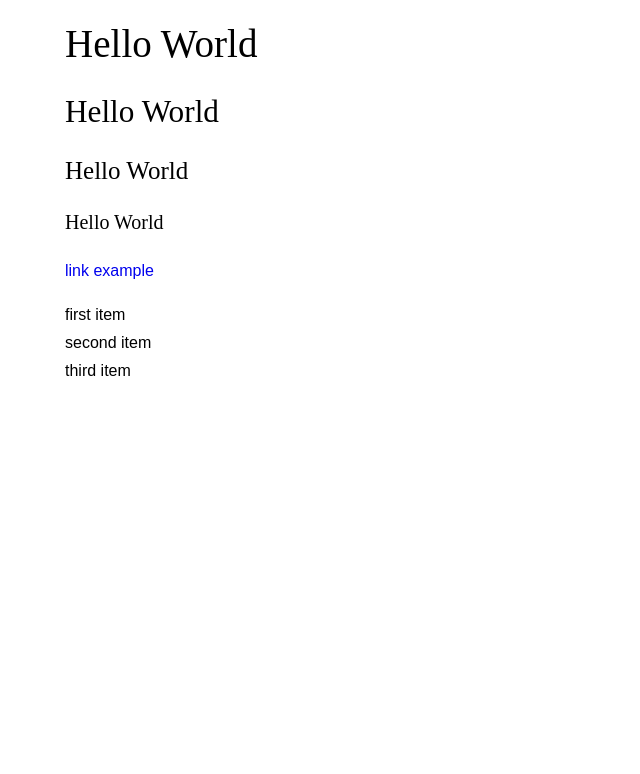
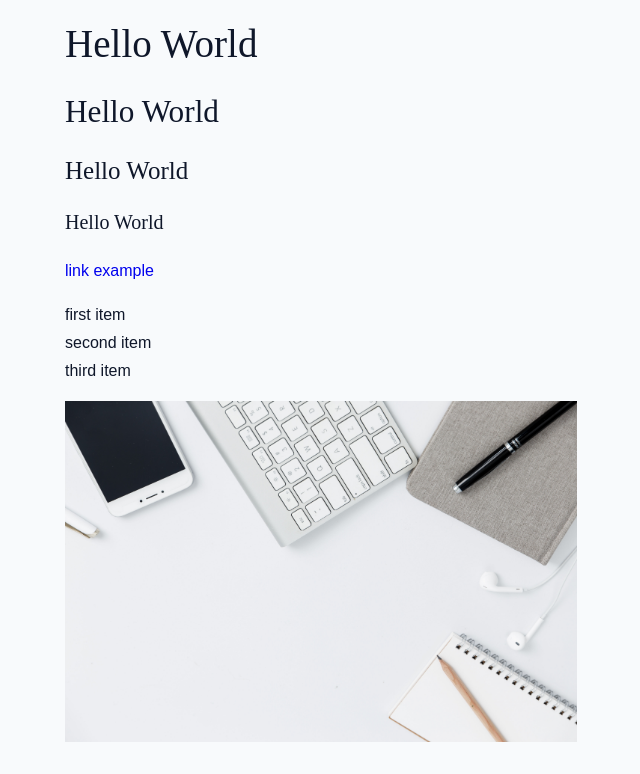
Before and after one commit to Quangnguyenz/css-default-starter, a plain HTML site: page index.html in a window 1280 px wide. Shown: the part 417-1191 px from the top of the page, without its empty margins (15-655 px from the left). Before the commit the page ends 850 px from the top, so only its background shows below. Drawn offline with Linux system fonts and the light colour scheme.

Commit message:
Customizable style template

```diff
--- a/index.html
+++ b/index.html
@@ -32,5 +32,8 @@
       <li>second item</li>
       <li>third item</li>
     </ul>
+    <div class="container">
+      <img src="./pexels-pixabay-373076.jpg" alt="" class="img" />
+    </div>
   </body>
 </html>
--- a/main.css
+++ b/main.css
@@ -29,8 +29,19 @@ html {
   --primary-800: #282566;
   --primary-900: #141233;
 
-  /* primary */
   /* grey */
+  --grey-50: #f8fafc;
+  --grey-100: #f1f5f9;
+  --grey-200: #e2e8f0;
+  --grey-300: #cbd5e1;
+  --grey-400: #94a3b8;
+  --grey-500: #64748b;
+  --grey-600: #475569;
+  --grey-700: #334155;
+  --grey-800: #1e293b;
+  --grey-900: #0f172a;
+
+  /* other colors */
   --black: #222;
   --white: #fff;
   --red-light: #f8d7da;
@@ -44,14 +55,30 @@ html {
   --smallText: 0.7em;
 
   /* rest of the vars */
+  --backgroundColor: var(--grey-50);
+  --textColor: var(--grey-900);
+  --border-radius: 0.25rem;
+  --letter-Spacing: 1px;
+  --transition: 0.3s ease-in-out all;
+  --max-width: 1120px;
+  --fixed-width: 600px;
+
+  /* box shadow*/
+  --shadow-1: 0 1px 3px 0 rgba(0, 0, 0, 0.1), 0 1px 2px 0 rgba(0, 0, 0, 0.06);
+  --shadow-2: 0 4px 6px -1px rgba(0, 0, 0, 0.1),
+    0 2px 4px -1px rgba(0, 0, 0, 0.06);
+  --shadow-3: 0 10px 15px -3px rgba(0, 0, 0, 0.1),
+    0 4px 6px -2px rgba(0, 0, 0, 0.05);
+  --shadow-4: 0 20px 25px -5px rgba(0, 0, 0, 0.1),
+    0 10px 10px -5px rgba(0, 0, 0, 0.04);
 }
 
 body {
-  background: white;
+  background: var(--backgroundColor);
   font-family: var(--bodyFont);
   font-weight: 400;
   line-height: 1.75;
-  color: #000000;
+  color: var(--textColor);
 }
 
 p {
@@ -106,3 +133,13 @@ ul {
   list-style-type: none;
   padding: 0;
 }
+
+.container {
+  width: 40vw;
+}
+
+.img {
+  width: 100%;
+  display: block;
+  object-fit: cover;
+}
```
Also changed, not shown: pexels-pixabay-373076.jpg (added).
